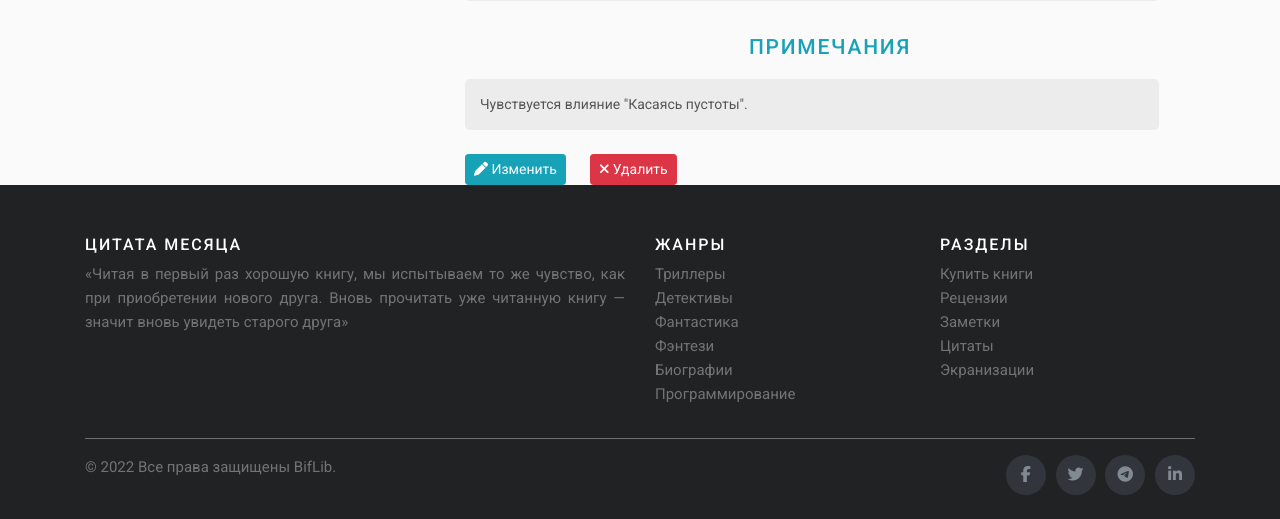
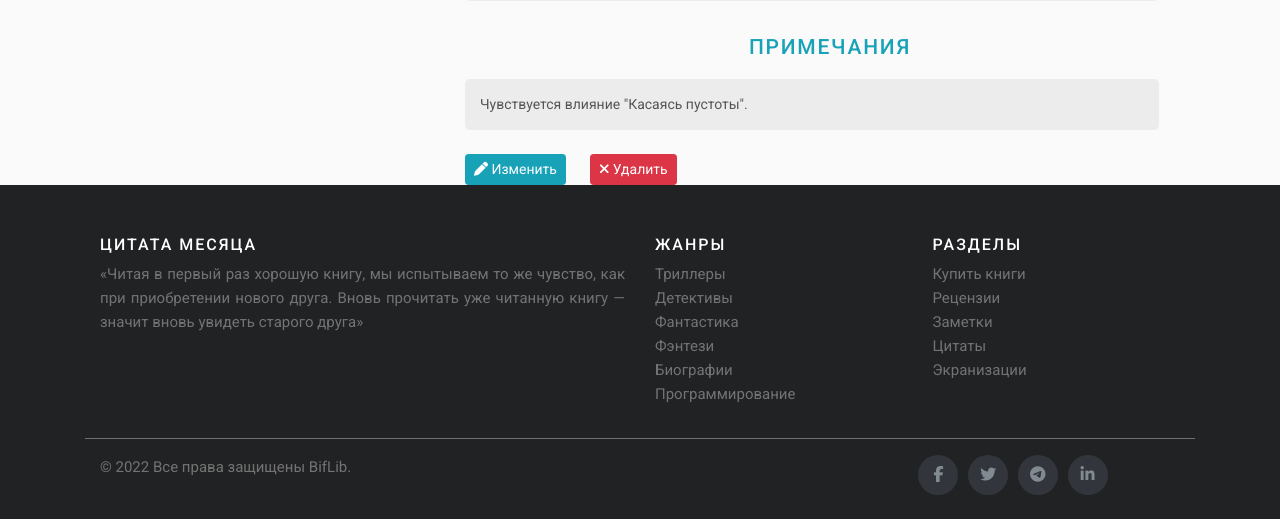
Before and after one commit to przlv/AppReader, a Flask app: page /8/ in a window 1280 px wide. Shown: the part 955-1474 px from the top of the page. Run offline with Flask 2, Linux system fonts and the light colour scheme; data comes from the database, SQL or seed files in the repository; some libraries are stand-ins or nearby versions.

Commit message:
Social_icons
Изменил немного футер

```diff
--- a/reader/static/css/style.css
+++ b/reader/static/css/style.css
@@ -309,7 +309,7 @@ a:hover {
 }
 .site-footer .social-icons
 {
-  text-align:right
+  text-align:center
 }
 .site-footer .social-icons a
 {
--- a/reader/templates/base.html
+++ b/reader/templates/base.html
@@ -23,7 +23,7 @@
 <!-- Футер -->
 <footer class="site-footer">
       <div class="container">
-        <div class="row">
+        <div class="d-flex">
           <div class="col-sm-12 col-md-6">
             <h6>Цитата месяца</h6>
             <p class="text-justify">«Читая в первый раз хорошую книгу, мы испытываем то же чувство, как при приобретении нового друга. Вновь прочитать уже читанную книгу — значит вновь увидеть старого друга»</p>
@@ -53,7 +53,7 @@
         <hr>
       </div>
       <div class="container">
-        <div class="row">
+        <div class="d-flex">
           <div class="col-md-8 col-sm-6 col-xs-12">
             <p class="copyright-text">&copy; 2022 Все права защищены
          <a href="#">BifLib</a>.
```
